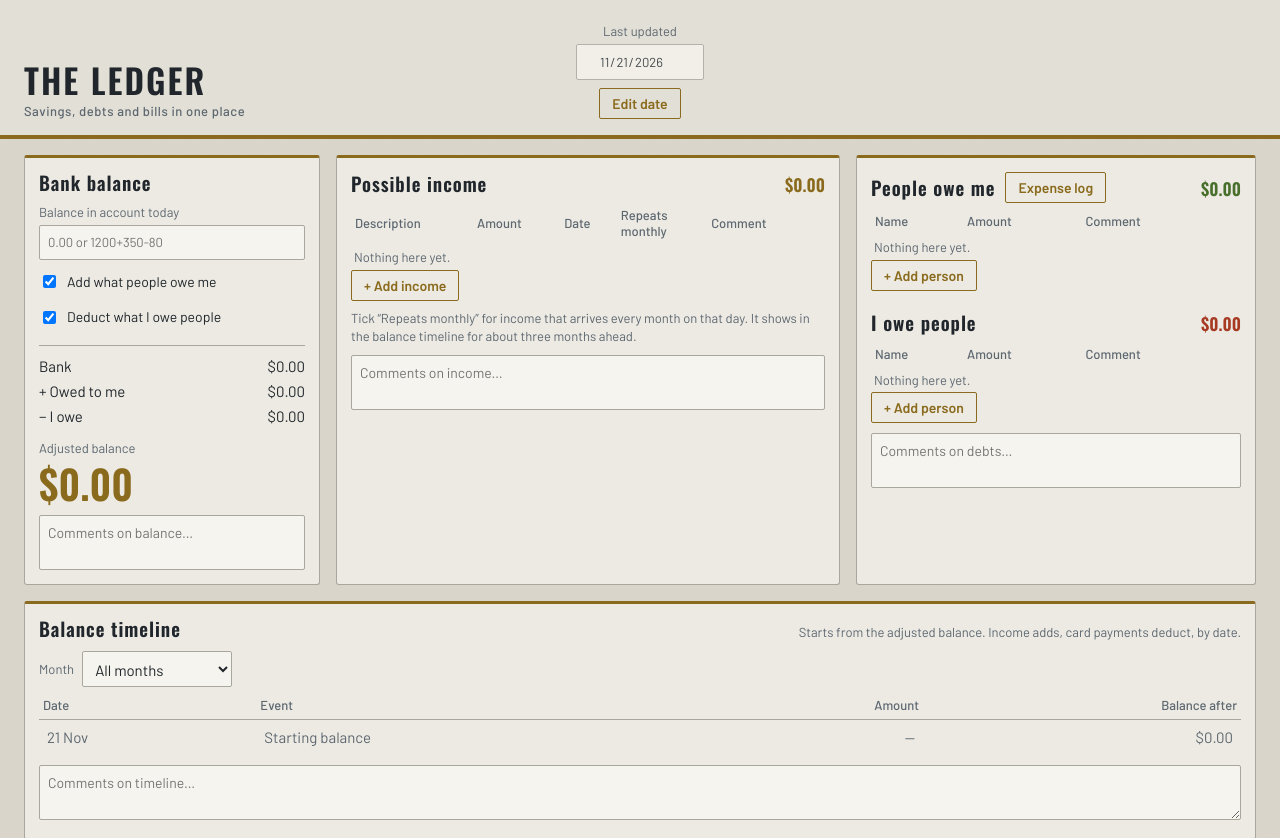
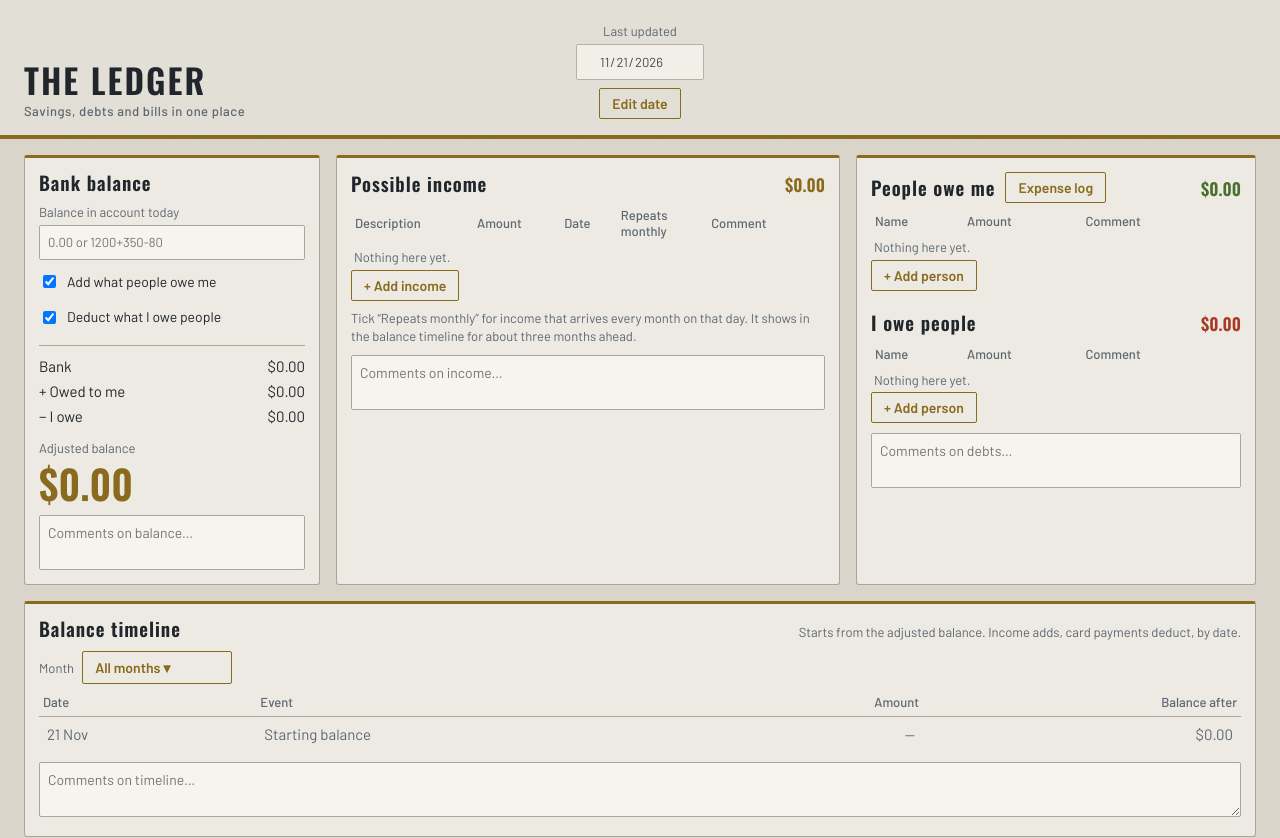
Before and after one commit to LiangChuan97/liangchuan97.github.io, a plain HTML site: page ledger/index.html in a window 1280 px wide. Shown: the top 838 px of the page. Drawn offline with nearby package versions, Linux system fonts and the light colour scheme.

Commit message:
Make the timeline month filter a multi-select dropdown
Co-Authored-By: Claude Sonnet 5.5 <noreply@anthropic.com>
Claude-Session: https://claude.ai/code/session_01MLxfZNU9GnzB9XywT6XZwZ

```diff
--- a/ledger/index.html
+++ b/ledger/index.html
@@ -42,7 +42,7 @@ th{text-align:left;font:500 13px Barlow,sans-serif;color:var(--mute);padding:0 4
 td{padding:3px 3px;vertical-align:middle}
 td.n,th.n{text-align:right}
 #t-owedMe td{vertical-align:top}
-.tlf{display:flex;flex-wrap:wrap;align-items:center;gap:8px;margin-bottom:10px}.tlf select{width:auto;min-width:150px}
+.tlf{display:flex;flex-wrap:wrap;align-items:center;gap:8px;margin-bottom:10px}.msel{position:relative}.msel>button{padding:7px 12px;min-width:150px;text-align:left}.mpan{position:absolute;z-index:20;top:100%;left:0;margin-top:4px;min-width:180px;background:var(--card,#f4f2ec);border:1px solid #8a6d1f;padding:6px;box-shadow:0 6px 18px rgba(0,0,0,.25)}.mpan label{display:flex;gap:8px;align-items:center;padding:5px 6px;cursor:pointer}.mpan label:hover{background:rgba(138,109,31,.15)}.mpan[hidden]{display:none}
 .chip.on{background:var(--brass);color:#171b1f}
 .sg{display:flex;flex-wrap:wrap;align-items:center;gap:6px;margin-top:6px}.chip{padding:3px 10px;font-size:13px}
 #view-log .p{position:relative}.flt{padding:2px 8px;font-size:12px;margin-left:6px}
@@ -142,7 +142,7 @@ if(!S){S={updated:iso(new Date()),bank:'',useMe:true,useI:true,income:[],owedMe:
 S.fixed.forEach(f=>{if(!f.dt){const u=pd(S.updated);f.dt=iso(new Date(u.getFullYear(),u.getMonth(),Math.min(+f.day||1,new Date(u.getFullYear(),u.getMonth()+1,0).getDate())))}});
 CARDS.forEach(n=>{const c=S.cards[n];if(c&&c.stmt===undefined)c.stmt=CUT[n]||''});
 const save=()=>{try{localStorage.setItem('ledger-v1',JSON.stringify(S))}catch(e){}};
-if(!S.log)S.log=[];if(!S.logSubHide)S.logSubHide={};if(!S.logFilter)S.logFilter=[];if(S.tlMonth===undefined)S.tlMonth='';if(!S.logc)S.logc={};
+if(!S.log)S.log=[];if(!S.logSubHide)S.logSubHide={};if(!S.logFilter)S.logFilter=[];if(!Array.isArray(S.tlMonths))S.tlMonths=S.tlMonth?[S.tlMonth]:[];if(!S.logc)S.logc={};
 const cardSel={k:'card',t:'select'},cardBankSel={k:'card',t:'select',bank:true};
 const SEC={
  log:{cols:[{k:'n',ph:'Name'},{k:'d',ph:'Description of expense'},{k:'a',t:'math',ph:'Amount',w:100},{k:'c',ph:'Comment'}],def:()=>({dt:iso(new Date()),n:'',d:'',a:'',c:''}),amt:'a'},
@@ -281,19 +281,24 @@ function calc(){mathNotes();logViews();
  const ae=document.activeElement,fid=ae&&ae.dataset&&ae.dataset.f,ss=fid?ae.selectionStart:null,se=fid?ae.selectionEnd:null;
  document.getElementById('cards').innerHTML=`<table><thead><tr><th>Card</th><th>Statement day</th><th>Pay day</th><th>${mon(0)} bill</th><th>${mon(1)} bill</th><th>${mon(2)} bill</th><th class="n">Auto-added (3 months)</th><th class="n">${mon(0)} total</th><th class="n">${mon(1)} total</th><th class="n">${mon(2)} total</th><th>Comment</th></tr></thead><tbody>${rows}</tbody><tfoot><tr><td colspan="7" class="n mute">All cards</td>${tc.map(x=>`<td class="n tot">${money(x)}</td>`).join('')}<td></td></tr></tfoot></table>`;
  if(fid){const e=document.querySelector('[data-f="'+fid+'"]');if(e){e.focus();try{e.setSelectionRange(ss,se)}catch(_){}}}
- // timeline
+// timeline
  S.fixed.filter(f=>f.card==='Bank'&&f.dt&&+f.a).forEach(f=>{const d0=pd(f.dt),nm=(f.d||'Fixed expense')+' (bank)';if(!f.rep){if(d0>=u)ev.push({d:d0,l:nm,a:-(+f.a),t:'out'});return}const end=new Date(u.getFullYear(),u.getMonth()+3,0);for(let k=0;k<60;k++){const y=d0.getFullYear(),m=d0.getMonth()+k,dim=new Date(y,m+1,0).getDate(),d=new Date(y,m,Math.min(d0.getDate(),dim));if(d>end)break;if(d>=u)ev.push({d,l:nm,a:-(+f.a),t:'out'})}});
  S.income.forEach(i=>{const av=xv(i.a)||0;if(i.dt&&av)occ(pd(i.dt),i.rep,u).forEach(d=>ev.push({d,l:i.d||'Income',a:av,t:'in'}))});
  ev.sort((x,y)=>x.d-y.d||y.a-x.a);
  const mk=d=>d.getFullYear()+'-'+String(d.getMonth()+1).padStart(2,'0'),ml=k=>{const[y,m]=k.split('-').map(Number);return new Date(y,m-1,1).toLocaleDateString('en-GB',{month:'short',year:'numeric'})};
- const months=[...new Set([mk(u),...ev.map(e=>mk(e.d))])].sort();let sel=S.tlMonth||'';if(sel&&!months.includes(sel))sel='';
+ const months=[...new Set([mk(u),...ev.map(e=>mk(e.d))])].sort();const sel=(S.tlMonths||[]).filter(k=>months.includes(k)),has=k=>!sel.length||sel.includes(k),first=sel[0];
  const stRow=`<tr class="st"><td>${fd(u)}</td><td>Starting balance</td><td class="n">—</td><td class="n">${money(adj)}</td></tr>`;
- let b=adj,tr=(!sel||sel===mk(u))?stRow:'',bf=!sel||sel===mk(u);
- ev.forEach(e=>{const before=b;b+=e.a;if(sel&&mk(e.d)!==sel)return;if(!bf){const[y,m]=sel.split('-').map(Number);tr+=`<tr class="st"><td>${fd(new Date(y,m-1,1))}</td><td>Balance brought forward</td><td class="n">—</td><td class="n">${money(before)}</td></tr>`;bf=true}tr+=`<tr><td>${fd(e.d)}</td><td><span class="tag ${e.t}">${e.t==='in'?'Income':'Payment'}</span>${esc(e.l)}</td><td class="n ${e.a<0?'neg':'pos'}">${e.a<0?'−':'+'}${money(Math.abs(e.a))}</td><td class="n ${cls(b)}"><b>${money(b)}</b></td></tr>`});
- const flt=`<div class="tlf"><label class="mute" for="tlMonth">Month</label><select id="tlMonth" aria-label="Filter timeline by month"><option value=""${sel===''?' selected':''}>All months</option>${months.map(k=>`<option value="${k}"${sel===k?' selected':''}>${ml(k)}</option>`).join('')}</select></div>`;
+ let b=adj,tr=has(mk(u))?stRow:'',bf=has(mk(u));
+ ev.forEach(e=>{const before=b;b+=e.a;if(!has(mk(e.d)))return;if(!bf){const[y,m]=mk(e.d).split('-').map(Number);tr+=`<tr class="st"><td>${fd(new Date(y,m-1,1))}</td><td>Balance brought forward</td><td class="n">—</td><td class="n">${money(before)}</td></tr>`;bf=true}tr+=`<tr><td>${fd(e.d)}</td><td><span class="tag ${e.t}">${e.t==='in'?'Income':'Payment'}</span>${esc(e.l)}</td><td class="n ${e.a<0?'neg':'pos'}">${e.a<0?'−':'+'}${money(Math.abs(e.a))}</td><td class="n ${cls(b)}"><b>${money(b)}</b></td></tr>`});
+ const lbl=!sel.length?'All months':sel.length<=2?sel.map(ml).join(', '):sel.length+' months selected';
+ const flt=`<div class="tlf"><span class="mute">Month</span><div class="msel"><button type="button" id="tlBtn" aria-haspopup="true" aria-expanded="${tlOpen}">${lbl} <span aria-hidden="true">▾</span></button><div class="mpan" id="tlPan"${tlOpen?'':' hidden'}><label><input type="checkbox" data-m="" ${!sel.length?'checked':''}> All months</label>${months.map(k=>`<label><input type="checkbox" data-m="${k}" ${sel.includes(k)?'checked':''}> ${ml(k)}</label>`).join('')}</div></div></div>`;
  document.getElementById('timeline').innerHTML=flt+`<table class="tl"><thead><tr><th>Date</th><th>Event</th><th class="n">Amount</th><th class="n">Balance after</th></tr></thead><tbody>${tr}</tbody></table>`}
 // init
-document.getElementById('timeline').addEventListener('change',e=>{if(e.target.id!=='tlMonth')return;S.tlMonth=e.target.value;save();calc();const n=document.getElementById('tlMonth');if(n)n.focus()});
+var tlOpen=false;
+document.getElementById('timeline').addEventListener('click',e=>{if(e.target.closest('#tlBtn')){tlOpen=!tlOpen;const p=document.getElementById('tlPan');p.hidden=!tlOpen;document.getElementById('tlBtn').setAttribute('aria-expanded',tlOpen)}});
+document.getElementById('timeline').addEventListener('change',e=>{const m=e.target.dataset&&e.target.dataset.m;if(m===undefined)return;const cur=new Set(S.tlMonths||[]);if(m==='')cur.clear();else if(e.target.checked)cur.add(m);else cur.delete(m);S.tlMonths=[...cur].sort();save();calc()});
+document.addEventListener('click',e=>{if(tlOpen&&!e.target.closest('.msel')){tlOpen=false;const p=document.getElementById('tlPan');if(p)p.hidden=true}});
+document.addEventListener('keydown',e=>{if(e.key==='Escape'&&tlOpen){tlOpen=false;const p=document.getElementById('tlPan');if(p)p.hidden=true}});
 const U=document.getElementById('updated');U.value=S.updated;U.oninput=()=>{if(U.value){S.updated=U.value;save();calc()}};
 const UL=document.getElementById('updLock');UL.onclick=()=>{const lock=!U.disabled;U.disabled=lock;UL.textContent=lock?'Edit date':'Lock date';if(!lock)U.focus()};
 const B=document.getElementById('bank');B.value=S.bank;B.oninput=()=>{S.bank=B.value;save();calc()};
```
